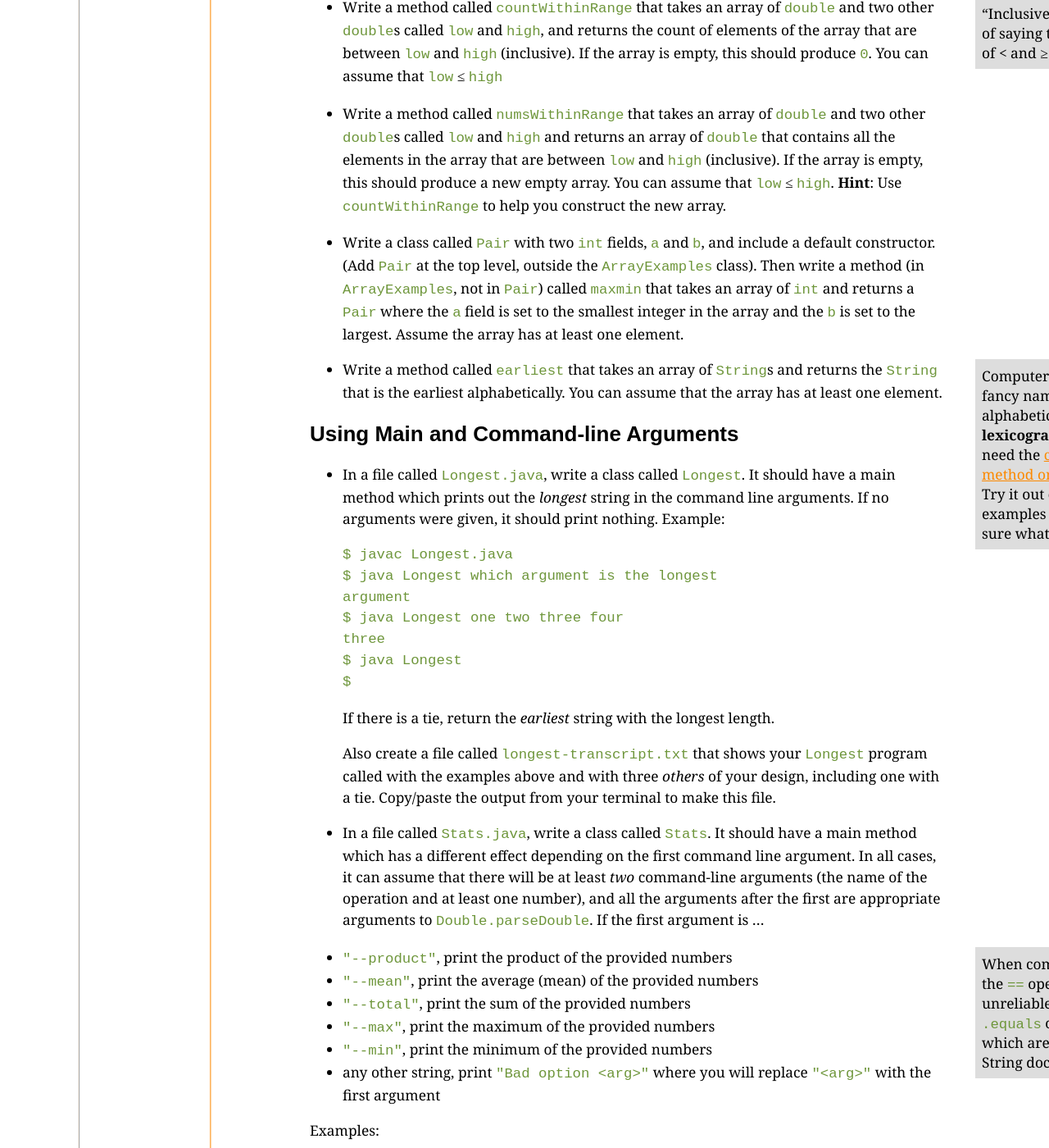
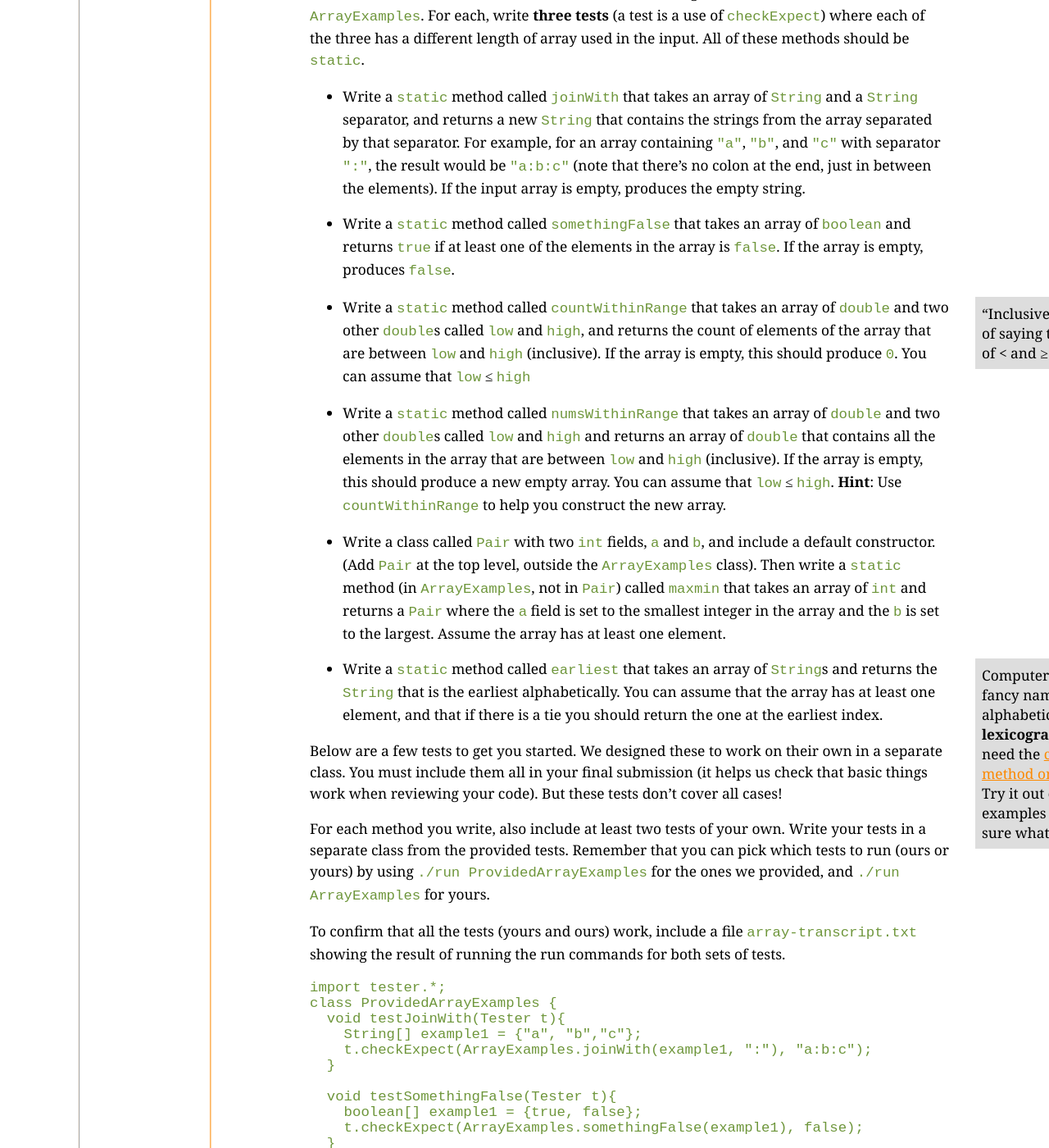
Before and after one commit to ucsd-cse11-w22/ucsd-cse11-w22.github.io, a Jekyll site: the page built from _assignments-drafts/pa5.md, in a window 1280 px wide and 1400 px high, scrolled down 1624 px. Shown: the whole window at 82% size. Built offline with Jekyll 4.4.1, drawn with Linux system fonts in a browser that asks for light colours; some of the changed text lies outside the part shown.

Commit message:
updates from tutor feedback, some provided tests

````diff
--- a/_assignments-drafts/pa5.md
+++ b/_assignments-drafts/pa5.md
@@ -21,9 +21,20 @@ The starter code is available at:
 
 [https://github.com/ucsd-cse11-f21/cse11-pa5-starter](https://github.com/ucsd-cse11-f21/cse11-pa5-starter)
 
+## Submission
+
+Submit the following files to Gradescope in the PA5 assignment:
+
+- `ArrayExamples.java`
+- `array-transcript.txt`
+- `Longest.java`
+- `Stats.java`
+- `longest-transcript.txt`
+- `stats-transcript.txt`
+
 ## FAQ
 
-1. Can we use <some other library> in this PA instead of loops?
+1. Can we use a library or built-in method in this PA instead of loops, even if we haven't seen it in class?
     - In general in this course we try to avoid saying you strictly can't use
     something in the programming assignments. That's a bit artificial. Rather, we
     try to design assignments where using the things we learned most recently would
@@ -59,28 +70,28 @@ ran.
 In a file called `ArrayExamples.java`, write the following methods in a class
 called `ArrayExamples`. For each, write **three tests** (a test is a use of
 `checkExpect`) where each of the three has a different length of array used
-in the input.
+in the input. All of these methods should be `static`.
 
-- Write a method called `joinWith` that takes an array of `String` and a
+- Write a `static` method called `joinWith` that takes an array of `String` and a
 `String` separator, and returns a new `String` that contains the strings from
 the array separated by that separator. For example, for an array containing
 `"a"`, `"b"`, and `"c"` with separator `":"`, the result would be `"a:b:c"`
 (note that there's no colon at the end, just in between the elements). If the
 input array is empty, produces the empty string.
 
-- Write a method called `somethingFalse` that takes an array of `boolean` and
+- Write a `static` method called `somethingFalse` that takes an array of `boolean` and
 returns `true` if at least one of the elements in the array is `false`. If the
 array is empty, produces `false`.
 
 <div class='sidenote'>“Inclusive” is another way of saying to use ≤ instead
 of &lt; and ≥ instead of &gt;</div>
 
-- Write a method called `countWithinRange` that takes an array of `double` and
+- Write a `static` method called `countWithinRange` that takes an array of `double` and
 two other `double`s called `low` and `high`, and returns the count of elements
 of the array that are between `low` and `high` (inclusive). If the array is
 empty, this should produce `0`. You can assume that `low` ≤ `high`
 
-- Write a method called `numsWithinRange` that takes an array of `double` and
+- Write a `static` method called `numsWithinRange` that takes an array of `double` and
 two other `double`s called `low` and `high` and returns an array of `double`
 that contains all the elements in the array that are between `low` and `high`
 (inclusive). If the array is empty, this should produce a new empty array. You
@@ -89,16 +100,58 @@ construct the new array.
 
 - Write a class called `Pair` with two `int` fields, `a` and `b`, and include a
   default constructor. (Add `Pair` at the top level, outside the
-  `ArrayExamples` class). Then write a method (in `ArrayExamples`, not in
+  `ArrayExamples` class). Then write a `static` method (in `ArrayExamples`, not in
   `Pair`) called `maxmin` that takes an array of `int` and returns a `Pair`
   where the `a` field is set to the smallest integer in the array and the `b`
   is set to the largest. Assume the array has at least one element.
 
 <div class='sidenote'>Computer scientists have a fancy name for alphabetical:
 <b>lexicographic</b>. You will need the <a href="https://docs.oracle.com/en/java/javase/13/docs/api/java.base/java/lang/String.html#compareTo(java.lang.String)">compareTo method on Strings</a> here. Try it out on a few examples if you're not sure what it will do!</div>
-- Write a method called `earliest` that takes an array of `String`s and
+- Write a `static` method called `earliest` that takes an array of `String`s and
 returns the `String` that is the earliest alphabetically. You can assume that
-the array has at least one element.
+the array has at least one element, and that if there is a tie you should return the one at the earliest index.
+
+Below are a few tests to get you started. We designed these to work on their own in a separate class. You must include them all in your final submission (it helps us check that basic things work when reviewing your code). But these tests don't cover all cases!
+
+For each method you write, also include at least two tests of your own. Write your tests in a separate class from the provided tests. Remember that you can pick which tests to run (ours or yours) by using `./run ProvidedArrayExamples` for the ones we provided, and `./run ArrayExamples` for yours.
+
+To confirm that all the tests (yours and ours) work, include a file `array-transcript.txt` showing the result of running the run commands for both sets of tests.
+
+```
+import tester.*;
+class ProvidedArrayExamples {
+  void testJoinWith(Tester t){
+    String[] example1 = {"a", "b","c"};
+    t.checkExpect(ArrayExamples.joinWith(example1, ":"), "a:b:c");
+  }
+
+  void testSomethingFalse(Tester t){
+    boolean[] example1 = {true, false};
+    t.checkExpect(ArrayExamples.somethingFalse(example1), false);
+  }
+
+  void testCountWithinRange(Tester t){
+    double[] example = {0.1, 1.3, 2.6};
+    t.checkExpect(ArrayExamples.countWithinRange(example, 1.1, 2.2), 1);
+  }
+
+  void testNumsWithinRange(Tester t){
+    double[] example = {0.0, 3.0, 1.4, 1.5, 2.7, 9.1, 2.1};
+    double[] expected = {1.4, 1.5, 2.1};
+    t.checkExpect(ArrayExamples.numsWithinRange(example, 1.1, 2.2), expected);
+  }
+
+  void testMaxmin(Tester t){
+    int[] example = {4, 5, 2, 3, 1};
+    t.checkExpect(ArrayExamples.maxmin(example), new Pair(1, 5));
+  }
+
+  void testEarliest(Tester t){
+    String[] example = {"aa", "aab", "abcd", "a"};
+    t.checkExpect(ArrayExamples.earliest(example), "a");
+  }
+}
+```
 
 ## Using Main and Command-line Arguments
 
````
Also changed, not shown: other parts of _assignments-drafts/pa5.md (+1 -3 lines).
